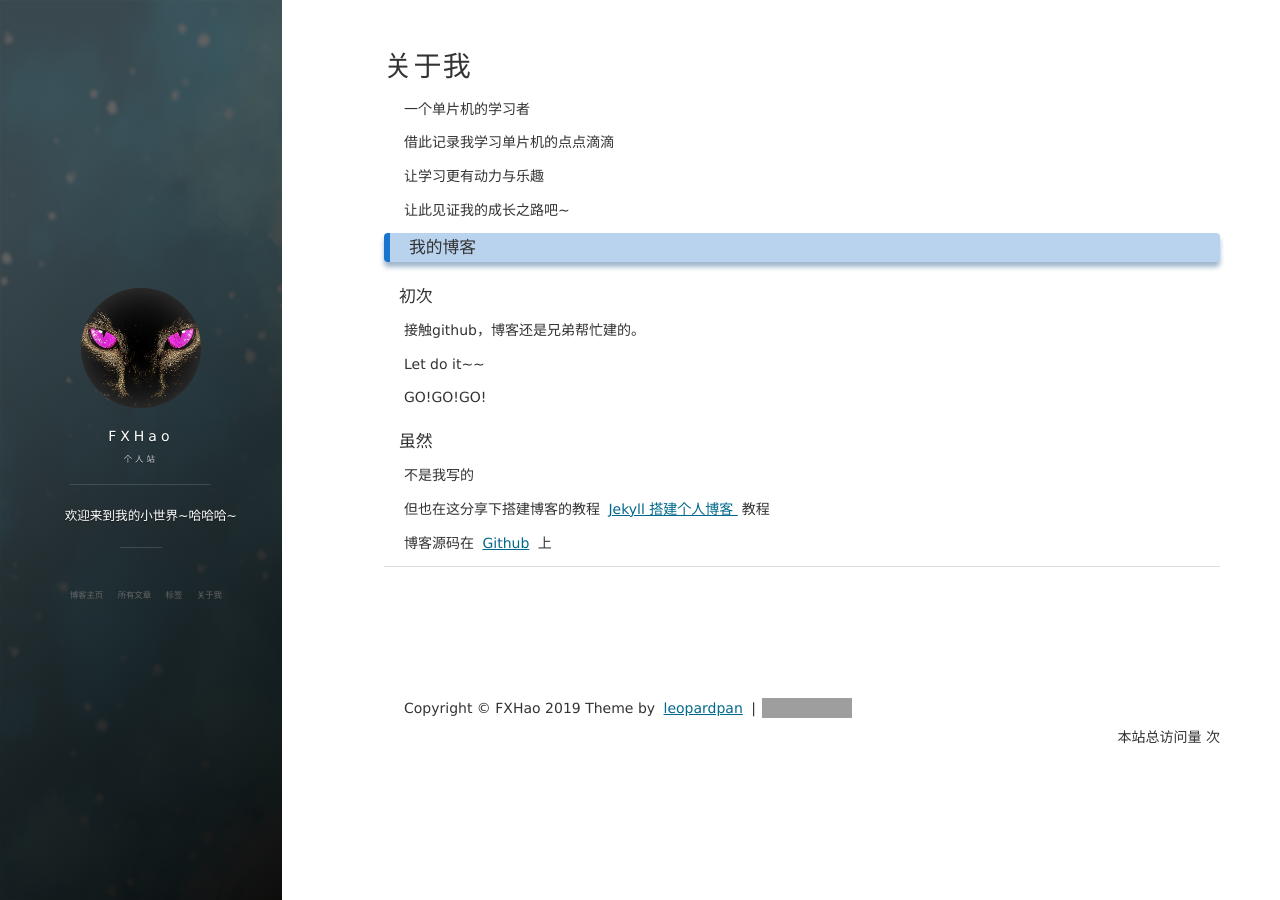
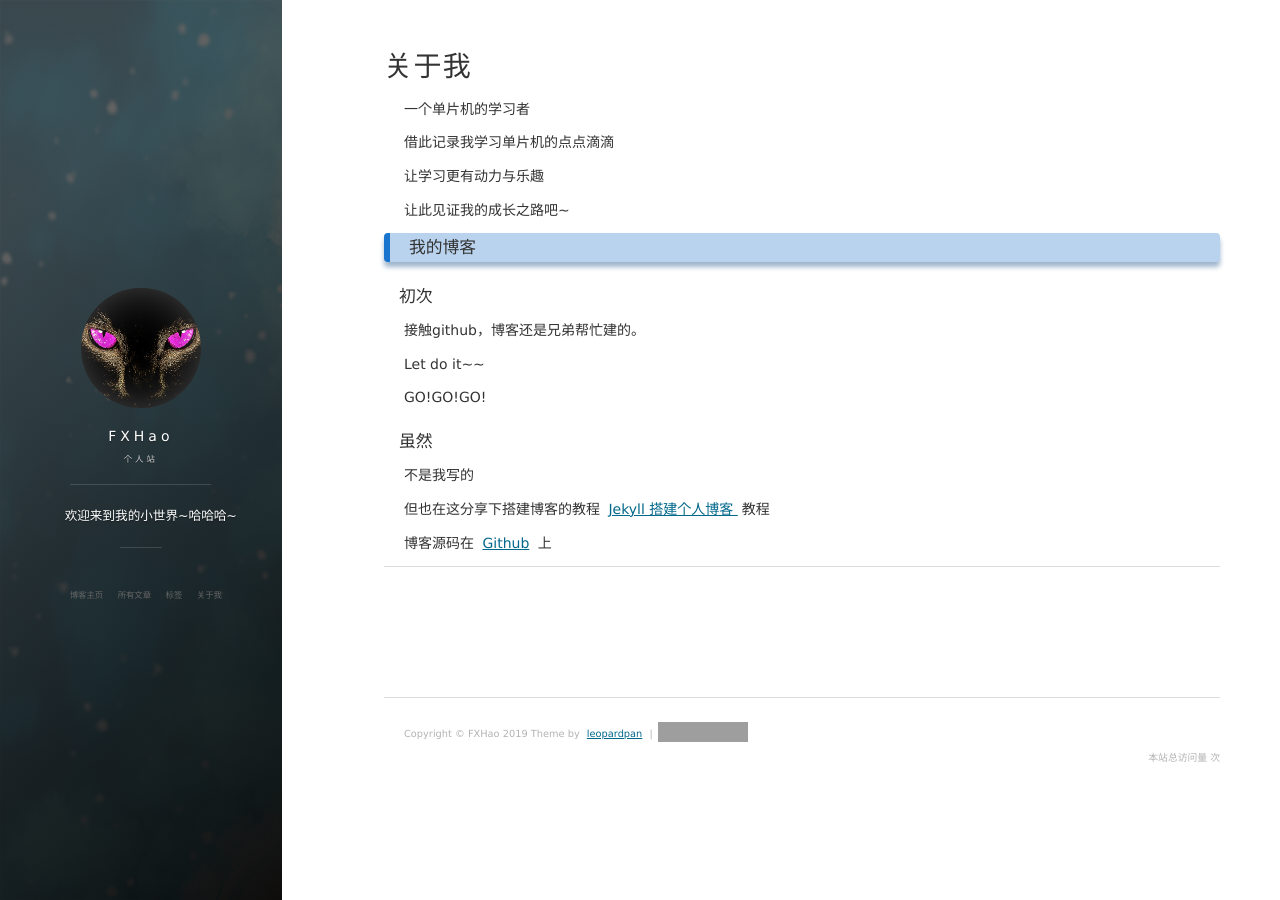
Before and after one commit to FXHao/FXHao.github.io, a Jekyll site: the page built from about.md, in a window 1280 px wide. Built offline with Jekyll 4.4.1, drawn with Linux system fonts in a browser that asks for light colours; nearby versions of some CDN libraries; comment, search, counter and statistics services are not loaded; grey boxes are pictures that could not be loaded.

Commit message:
Update main.css

```diff
--- a/css/main.css
+++ b/css/main.css
@@ -397,7 +397,7 @@ img::-moz-selection {
     /*width: 700px;*/
   }
 
-  /*.footer {
+  .footer {
     display: block;
     padding: 2em 0 0 0;
     border-top: 1px solid #DDDDDD;
@@ -414,7 +414,7 @@ img::-moz-selection {
   }
   .footer__copyright a:hover {
     color: #7b0f19;
-  }*/
+  }
 
   .avatar,
   .logo {
```
